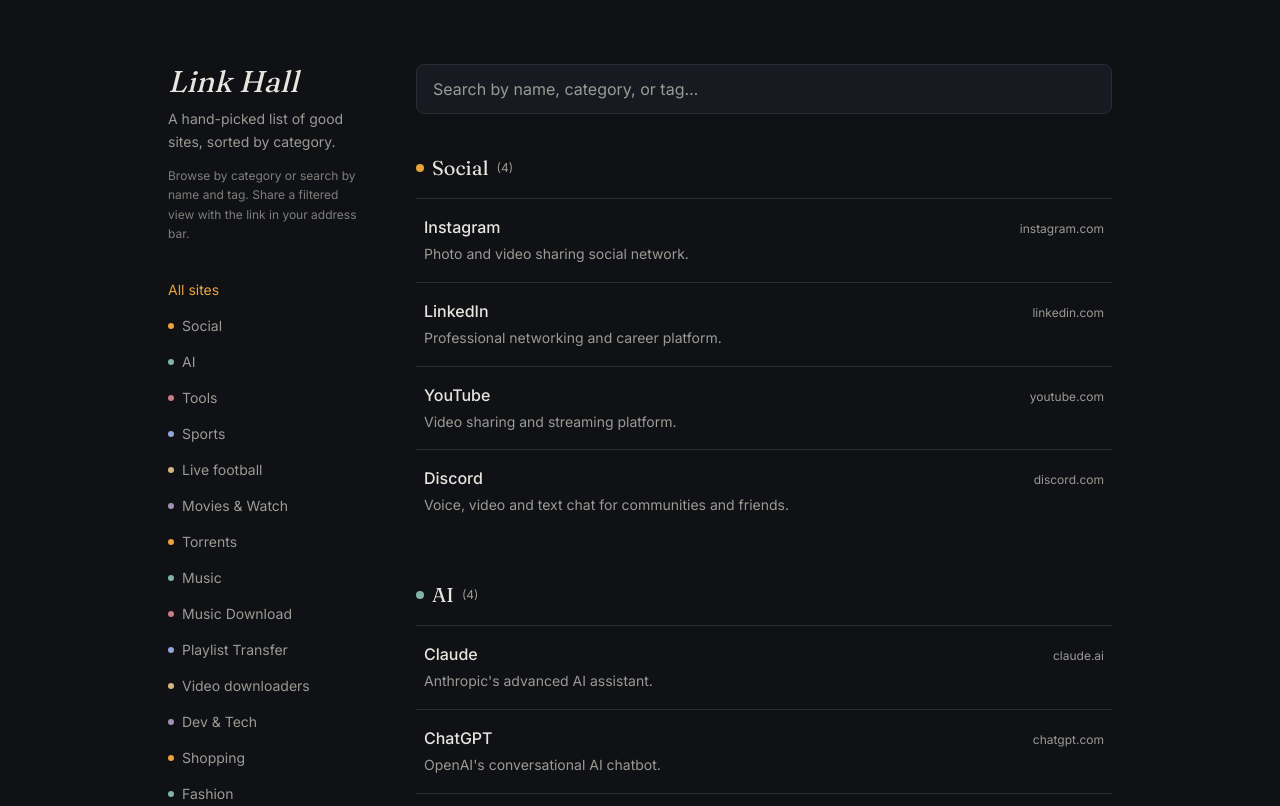
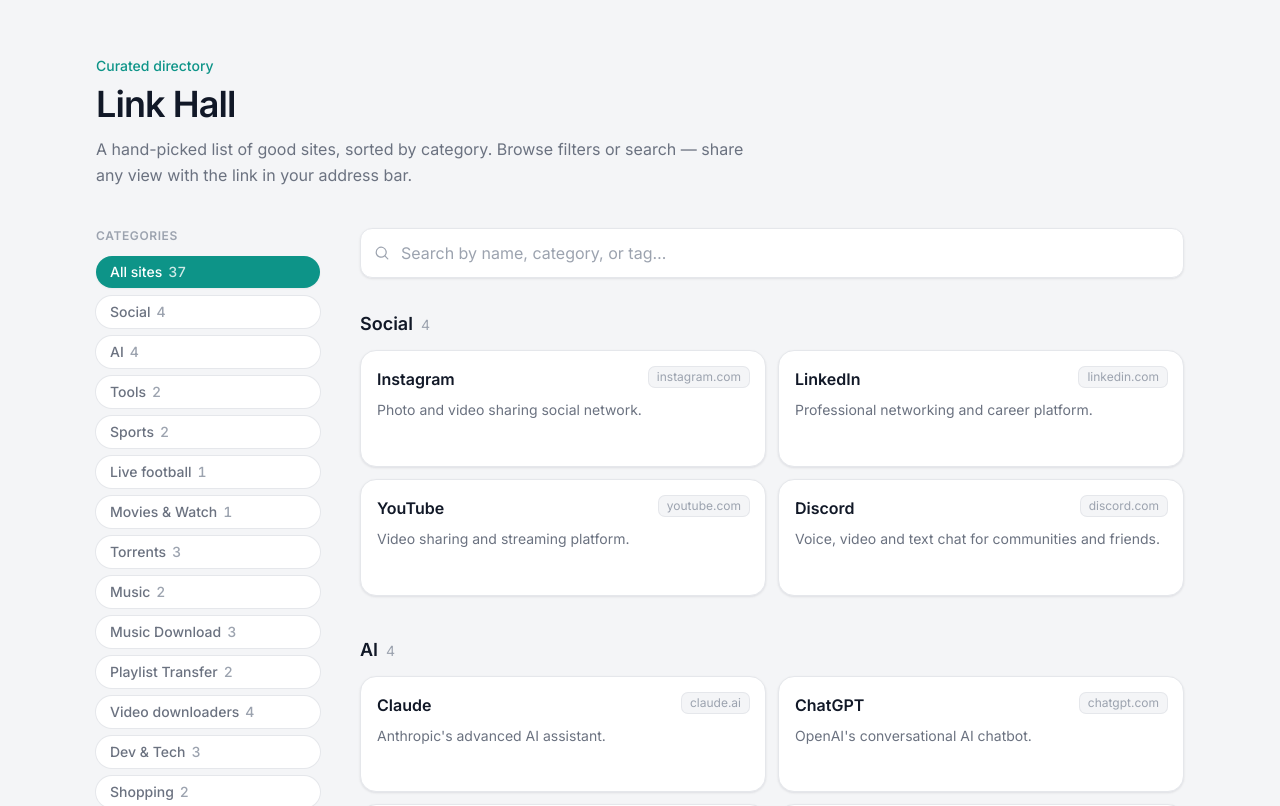
Before and after one commit to visualixefoundation/link-hall, a Next.js app: page / in a window 1280 px wide. Shown: the top 806 px of the page. Built offline with nearby package versions, Linux system fonts and the light colour scheme.

Commit message:
Full redesign: light clean card UI (Option A)

```diff
--- a/src/app/globals.css
+++ b/src/app/globals.css
@@ -7,17 +7,17 @@
 }
 
 body {
-  background-color: #0F1115;
-  color: #E7E5DE;
+  background-color: #f4f5f7;
+  color: #111827;
 }
 
 ::selection {
-  background: #E8A33D;
-  color: #0F1115;
+  background: #ccfbf1;
+  color: #0f766e;
 }
 
 *:focus-visible {
-  outline: 2px solid #E8A33D;
+  outline: 2px solid #0d9488;
   outline-offset: 2px;
 }
 
--- a/src/app/layout.tsx
+++ b/src/app/layout.tsx
@@ -1,13 +1,6 @@
 import type { Metadata } from "next";
-import { Fraunces, Inter } from "next/font/google";
+import { Inter } from "next/font/google";
 import "./globals.css";
-
-const fraunces = Fraunces({
-  subsets: ["latin"],
-  variable: "--font-fraunces",
-  weight: ["400", "500", "600"],
-  style: ["normal", "italic"],
-});
 
 const inter = Inter({
   subsets: ["latin"],
@@ -58,7 +51,7 @@
 }: Readonly<{ children: React.ReactNode }>) {
   return (
     <html lang="en">
-      <body className={`${fraunces.variable} ${inter.variable} font-sans`}>
+      <body className={`${inter.variable} font-sans antialiased`}>
         {children}
       </body>
     </html>
--- a/src/app/page.tsx
+++ b/src/app/page.tsx
@@ -4,10 +4,10 @@
 
 export default function Home() {
   return (
-    <div className="min-h-screen bg-ink">
+    <div className="min-h-screen bg-canvas">
       <Suspense
         fallback={
-          <div className="mx-auto max-w-5xl px-6 py-16 text-muted sm:px-10">
+          <div className="mx-auto max-w-6xl px-4 py-16 text-soft sm:px-6 lg:px-8">
             Loading directory…
           </div>
         }
--- a/src/components/Directory.tsx
+++ b/src/components/Directory.tsx
@@ -3,20 +3,6 @@
 import { useCallback, useEffect, useMemo, useState } from "react";
 import { usePathname, useRouter, useSearchParams } from "next/navigation";
 import type { Site } from "@/data/sites";
-
-const DOT_COLORS = [
-  "#E8A33D", // amber
-  "#7FB3A8", // sage teal
-  "#C97B84", // dusty rose
-  "#8FA6D9", // periwinkle
-  "#D4B483", // sand
-  "#A38FB8", // muted violet
-];
-
-function colorForCategory(category: string, order: string[]) {
-  const idx = order.indexOf(category);
-  return DOT_COLORS[idx % DOT_COLORS.length];
-}
 
 export default function Directory({ sites }: { sites: Site[] }) {
   const router = useRouter();
@@ -43,7 +29,6 @@
     initialCategory,
   );
 
-  // Keep local state in sync when the user navigates (back/forward)
   useEffect(() => {
     const cat = searchParams.get("category");
     setActiveCategory(cat && categories.includes(cat) ? cat : null);
@@ -93,113 +78,165 @@
     return map;
   }, [filtered]);
 
+  const categoryCounts = useMemo(() => {
+    const counts = new Map<string, number>();
+    for (const s of sites) {
+      counts.set(s.category, (counts.get(s.category) ?? 0) + 1);
+    }
+    return counts;
+  }, [sites]);
+
   return (
-    <div className="mx-auto flex max-w-5xl flex-col gap-10 px-6 py-16 sm:px-10 lg:flex-row lg:gap-14">
-      {/* Sidebar / category rail */}
-      <aside className="lg:sticky lg:top-16 lg:h-fit lg:w-48 lg:shrink-0">
-        <h1 className="font-display text-3xl italic text-paper">Link Hall</h1>
-        <p className="mt-2 text-sm leading-relaxed text-muted">
-          A hand-picked list of good sites, sorted by category.
+    <div className="mx-auto max-w-6xl px-4 py-10 sm:px-6 sm:py-14 lg:px-8">
+      {/* Header */}
+      <header className="mb-10 max-w-2xl">
+        <p className="text-sm font-medium text-accent">Curated directory</p>
+        <h1 className="mt-2 text-3xl font-semibold tracking-tight text-ink sm:text-4xl">
+          Link Hall
+        </h1>
+        <p className="mt-3 text-base leading-relaxed text-soft">
+          A hand-picked list of good sites, sorted by category. Browse filters
+          or search — share any view with the link in your address bar.
         </p>
-        <p className="mt-3 text-xs leading-relaxed text-muted/80">
-          Browse by category or search by name and tag. Share a filtered view
-          with the link in your address bar.
+      </header>
+
+      <div className="flex flex-col gap-8 lg:flex-row lg:gap-10">
+        {/* Sidebar */}
+        <aside className="lg:sticky lg:top-8 lg:h-fit lg:w-56 lg:shrink-0">
+          <p className="mb-3 text-xs font-semibold uppercase tracking-wider text-faint">
+            Categories
           </p>
-
-        <nav className="mt-8 flex gap-2 overflow-x-auto pb-2 lg:flex-col lg:overflow-visible lg:pb-0">
+          <nav className="flex gap-2 overflow-x-auto pb-1 lg:flex-col lg:overflow-visible lg:pb-0">
             <button
               type="button"
               onClick={() => onCategoryChange(null)}
-            className={`whitespace-nowrap rounded-full px-3 py-1.5 text-left text-sm transition-colors lg:rounded-none lg:px-0 lg:py-1 ${
+              className={`whitespace-nowrap rounded-full px-3.5 py-1.5 text-left text-sm font-medium transition-colors ${
                 activeCategory === null
-                ? "bg-surface2 text-paper lg:bg-transparent lg:text-amber"
-                : "text-muted hover:text-paper"
+                  ? "bg-accent text-white shadow-sm"
+                  : "bg-surface text-soft ring-1 ring-border hover:bg-accent-soft hover:text-accent-hover"
               }`}
             >
               All sites
+              <span
+                className={`ml-1.5 tabular-nums ${
+                  activeCategory === null ? "text-white/80" : "text-faint"
+                }`}
+              >
+                {sites.length}
+              </span>
             </button>
-          {categories.map((cat) => (
+            {categories.map((cat) => {
+              const active = activeCategory === cat;
+              return (
                 <button
                   type="button"
                   key={cat}
                   onClick={() => onCategoryChange(cat)}
-              className={`flex items-center gap-2 whitespace-nowrap rounded-full px-3 py-1.5 text-left text-sm transition-colors lg:rounded-none lg:px-0 lg:py-1 ${
-                activeCategory === cat
-                  ? "bg-surface2 text-paper lg:bg-transparent lg:text-amber"
-                  : "text-muted hover:text-paper"
+                  className={`whitespace-nowrap rounded-full px-3.5 py-1.5 text-left text-sm font-medium transition-colors ${
+                    active
+                      ? "bg-accent text-white shadow-sm"
+                      : "bg-surface text-soft ring-1 ring-border hover:bg-accent-soft hover:text-accent-hover"
                   }`}
                 >
+                  {cat}
                   <span
-                className="hidden h-1.5 w-1.5 shrink-0 rounded-full lg:inline-block"
-                style={{ backgroundColor: colorForCategory(cat, categories) }}
-              />
-              {cat}
+                    className={`ml-1.5 tabular-nums ${
+                      active ? "text-white/80" : "text-faint"
+                    }`}
+                  >
+                    {categoryCounts.get(cat) ?? 0}
+                  </span>
                 </button>
-          ))}
+              );
+            })}
           </nav>
         </aside>
 
-      {/* Main content */}
+        {/* Main */}
         <main className="min-w-0 flex-1">
-        <label className="block">
+          <label className="relative block">
             <span className="sr-only">Search sites</span>
+            <svg
+              className="pointer-events-none absolute left-3.5 top-1/2 h-4 w-4 -translate-y-1/2 text-faint"
+              viewBox="0 0 20 20"
+              fill="currentColor"
+              aria-hidden
+            >
+              <path
+                fillRule="evenodd"
+                d="M9 3.5a5.5 5.5 0 100 11 5.5 5.5 0 000-11zM2 9a7 7 0 1112.452 4.391l3.328 3.329a.75.75 0 11-1.06 1.06l-3.329-3.328A7 7 0 012 9z"
+                clipRule="evenodd"
+              />
+            </svg>
             <input
               type="search"
               value={query}
               onChange={(e) => onQueryChange(e.target.value)}
               placeholder="Search by name, category, or tag…"
-            className="w-full rounded-lg border border-hairline bg-surface px-4 py-3 text-paper placeholder:text-muted focus:border-amber"
+              className="w-full rounded-xl border border-border bg-surface py-3 pl-10 pr-4 text-ink shadow-card placeholder:text-faint focus:border-accent focus:outline-none focus:ring-2 focus:ring-accent/20"
             />
           </label>
 
-        <div className="mt-10 flex flex-col gap-12">
+          <div className="mt-8 flex flex-col gap-10">
             {grouped.size === 0 && (
-            <p className="text-muted">
-              Nothing matches “{query}”. Try a different search, or clear it.
+              <div className="rounded-2xl border border-dashed border-border bg-surface px-6 py-12 text-center">
+                <p className="text-soft">
+                  Nothing matches “{query}”. Try a different search, or clear
+                  it.
                 </p>
+              </div>
             )}
 
             {[...grouped.entries()].map(([category, entries]) => (
-            <section key={category} id={`category-${encodeURIComponent(category)}`}>
-              <div className="flex items-center gap-2">
-                <span
-                  className="h-2 w-2 rounded-full"
-                  style={{
-                    backgroundColor: colorForCategory(category, categories),
-                  }}
-                />
-                <h2 className="font-display text-xl text-paper">{category}</h2>
-                <span className="text-xs text-muted">({entries.length})</span>
+              <section
+                key={category}
+                id={`category-${encodeURIComponent(category)}`}
+              >
+                <div className="mb-3 flex items-baseline gap-2">
+                  <h2 className="text-lg font-semibold text-ink">{category}</h2>
+                  <span className="text-sm text-faint">{entries.length}</span>
                 </div>
 
-              <ul className="mt-4 divide-y divide-hairline border-t border-hairline">
-                {entries.map((site) => (
+                <ul className="grid gap-3 sm:grid-cols-2">
+                  {entries.map((site) => {
+                    let host = "";
+                    try {
+                      host = new URL(site.url).hostname.replace(/^www\./, "");
+                    } catch {
+                      host = site.url;
+                    }
+                    return (
                       <li key={site.url + site.name}>
                         <a
                           href={site.url}
                           target="_blank"
                           rel="noopener noreferrer"
-                      className="group flex flex-col gap-1 py-4 transition-colors hover:bg-surface/40 sm:px-2"
+                          className="group flex h-full flex-col rounded-2xl border border-border bg-surface p-4 shadow-card transition hover:border-accent/30 hover:shadow-card-hover"
                         >
-                      <div className="flex items-baseline justify-between gap-4">
-                        <span className="font-medium text-paper group-hover:text-amber">
+                          <div className="flex items-start justify-between gap-3">
+                            <span className="font-semibold text-ink group-hover:text-accent">
                               {site.name}
                             </span>
-                        <span className="shrink-0 text-xs text-muted">
-                          {new URL(site.url).hostname.replace("www.", "")}
+                            <span className="shrink-0 rounded-md bg-canvas px-2 py-0.5 text-xs text-faint ring-1 ring-border">
+                              {host}
                             </span>
                           </div>
-                      <p className="text-sm leading-relaxed text-muted">
+                          <p className="mt-2 flex-1 text-sm leading-relaxed text-soft">
                             {site.description}
                           </p>
+                          <span className="mt-3 text-xs font-medium text-accent opacity-0 transition group-hover:opacity-100">
+                            Visit site →
+                          </span>
                         </a>
                       </li>
-                ))}
+                    );
+                  })}
                 </ul>
               </section>
             ))}
           </div>
         </main>
       </div>
+    </div>
   );
 }
--- a/tailwind.config.ts
+++ b/tailwind.config.ts
@@ -5,17 +5,23 @@
   theme: {
     extend: {
       colors: {
-        ink: "#0F1115",
-        surface: "#171A21",
-        surface2: "#1D212A",
-        hairline: "#2A2D35",
-        paper: "#E7E5DE",
-        muted: "#9B9A93",
-        amber: "#E8A33D",
+        canvas: "#F4F5F7",
+        surface: "#FFFFFF",
+        border: "#E5E7EB",
+        ink: "#111827",
+        soft: "#6B7280",
+        faint: "#9CA3AF",
+        accent: "#0D9488",
+        "accent-soft": "#CCFBF1",
+        "accent-hover": "#0F766E",
       },
       fontFamily: {
-        display: ["var(--font-fraunces)", "Georgia", "serif"],
         sans: ["var(--font-inter)", "system-ui", "sans-serif"],
+      },
+      boxShadow: {
+        card: "0 1px 2px rgba(16, 24, 40, 0.04), 0 1px 3px rgba(16, 24, 40, 0.06)",
+        "card-hover":
+          "0 4px 12px rgba(16, 24, 40, 0.08), 0 2px 4px rgba(16, 24, 40, 0.04)",
       },
     },
   },
```
Also changed, not shown: src/app/opengraph-image.tsx (+20 -20 lines), src/app/icon.svg. Lines whose indentation alone changed are shown as unchanged.
